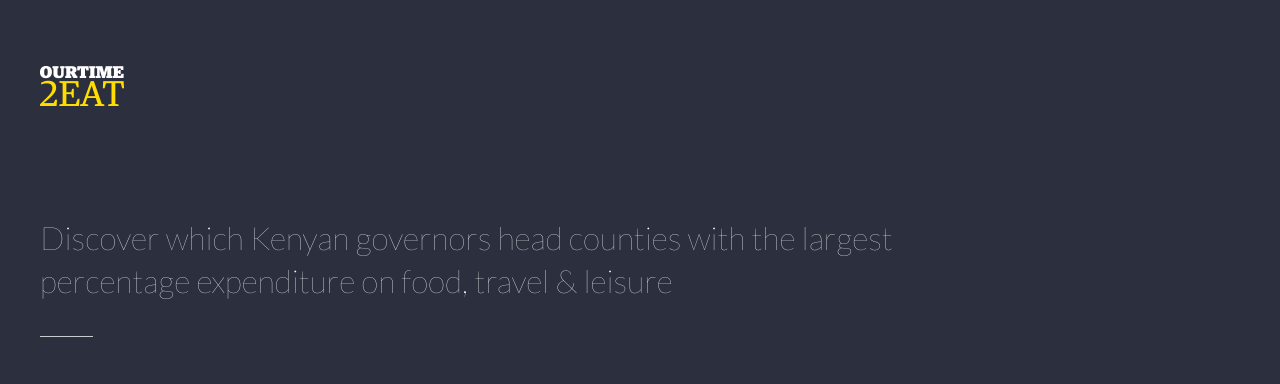
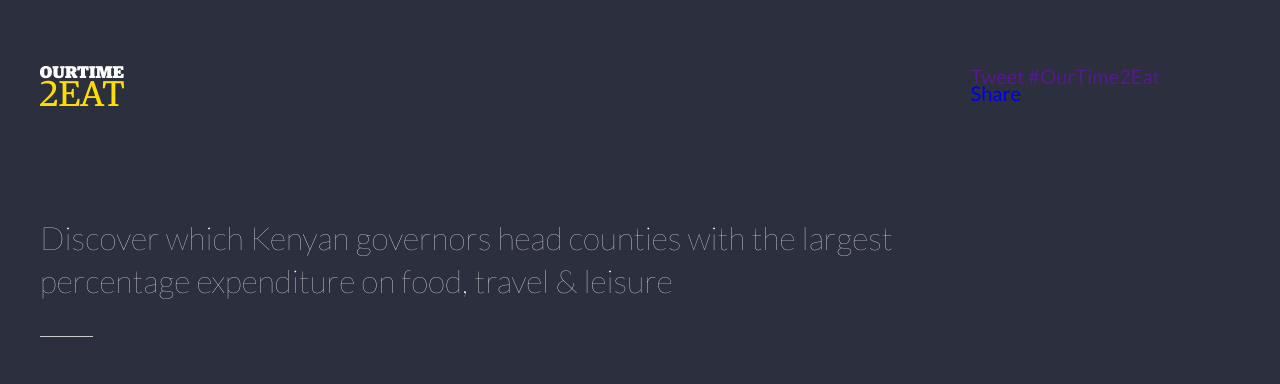
Before and after one commit to CfKenya-KMP/OurTime, a plain HTML site: page _static/index.html in a window 1280 px wide. Shown: the top 384 px of the page. Drawn offline with Linux system fonts and the light colour scheme.

Commit message:
Add social media buttons

```diff
--- a/_static/assets/sass/css.scss
+++ b/_static/assets/sass/css.scss
@@ -26,7 +26,7 @@ body {
 	font-size: 20px;
 }
 
- .wrap {
+.wrap {
 	width: 1200px;
 	margin: 0 auto;
 	text-align: left;
@@ -266,6 +266,22 @@ body {
 	}
 }
 
+.social-sharing {
+	margin-top: 30px;
+
+	&.home {
+		position: absolute;
+		right: 80px;
+		margin-top: 0;
+		top: 0;
+
+		.fb-share-button { top: 0; }
+	}
+
+	iframe { margin-right: 7px; }
+	.fb-share-button { top: -1px; }
+}
+
 .bottom {
 	background: #fede00;
 	padding: 0 0 48px;
--- a/_static/index.html
+++ b/_static/index.html
@@ -16,9 +16,26 @@
 
 <body class="home preload">
 
+	<!-- fb share button js -->
+	<div id="fb-root"></div>
+	<script>(function(d, s, id) {
+		var js, fjs = d.getElementsByTagName(s)[0];
+		if (d.getElementById(id)) return;
+		js = d.createElement(s); js.id = id;
+		js.src = "//connect.facebook.net/en_GB/sdk.js#xfbml=1&version=v2.6";
+		fjs.parentNode.insertBefore(js, fjs);
+		}(document, 'script', 'facebook-jssdk'));
+	</script>
+
 	<header class="top">
 		<div class="wrap">
 			<a href="" class="logo">&nbsp;</a>
+
+			<div class="social-sharing home">
+				<a href="" id="twtbtn" class="twitter-hashtag-button" data-size="large" data-url="http://ourtime2eat.codeforkenya.org">Tweet #OurTime2Eat</a> <script>!function(d,s,id){var js,fjs=d.getElementsByTagName(s)[0],p=/^http:/.test(d.location)?'http':'https';if(!d.getElementById(id)){js=d.createElement(s);js.id=id;js.src=p+'://platform.twitter.com/widgets.js';fjs.parentNode.insertBefore(js,fjs);}}(document, 'script', 'twitter-wjs');</script>
+				<div class="fb-share-button" data-href="http://ourtime2eat.codeforkenya.org/" data-layout="button" data-size="large" data-mobile-iframe="true" style="line-height:15px;"><a class="fb-xfbml-parse-ignore" target="_blank" href="https://www.facebook.com/sharer/sharer.php?u=http%3A%2F%2Fourtime2eat.codeforkenya.org%2F&amp;src=sdkpreparse">Share</a></div>
+			</div>
+
 			<h1>Discover which Kenyan governors head counties with the largest percentage expenditure on food, travel &amp; leisure</h1>
 			<div class="inner-wrap">
 				<a class="governor primary clearfix" href="subpage.html">
```
Also changed, not shown: _static/subpage.html (+16 -0 lines), _static/assets/css/css.css.
